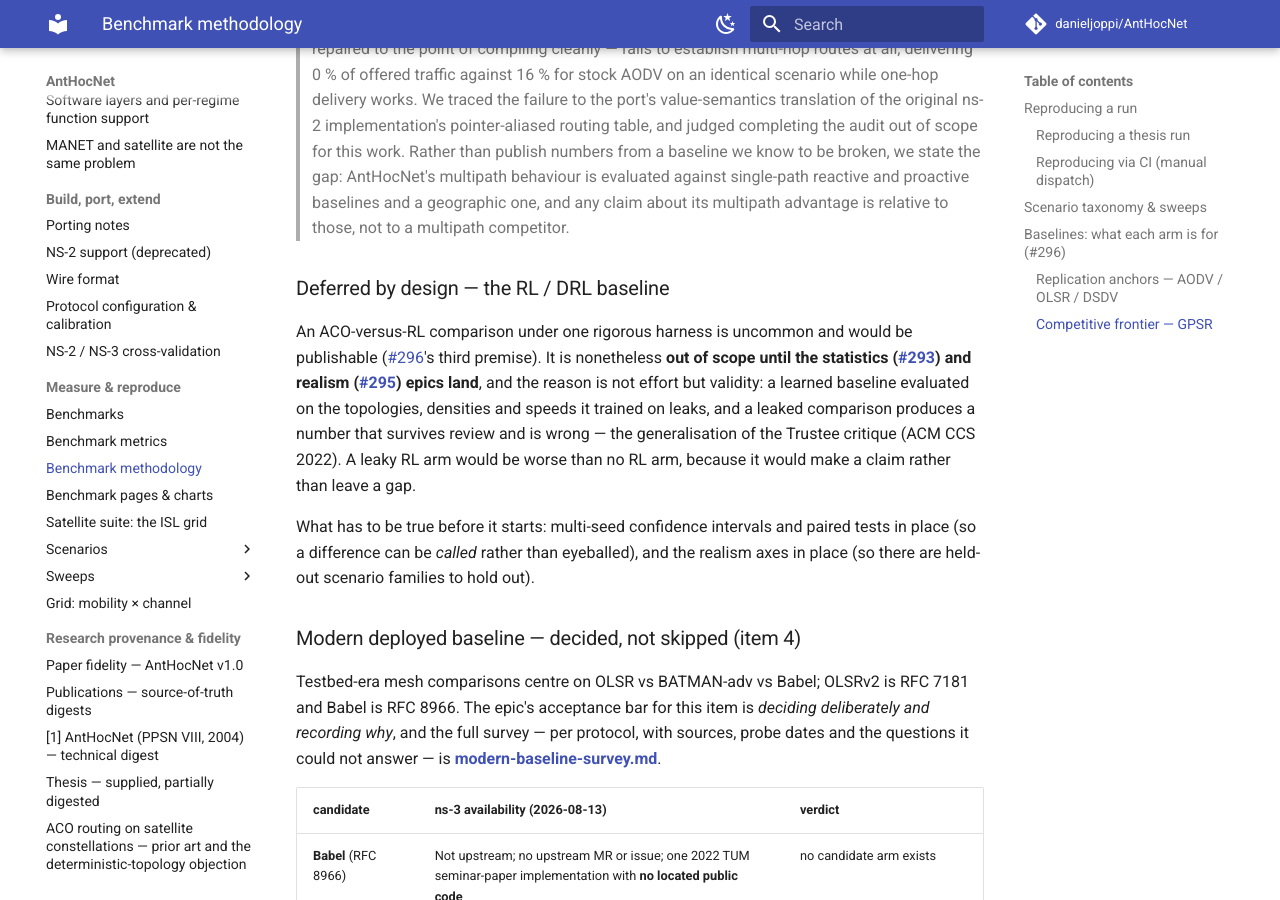
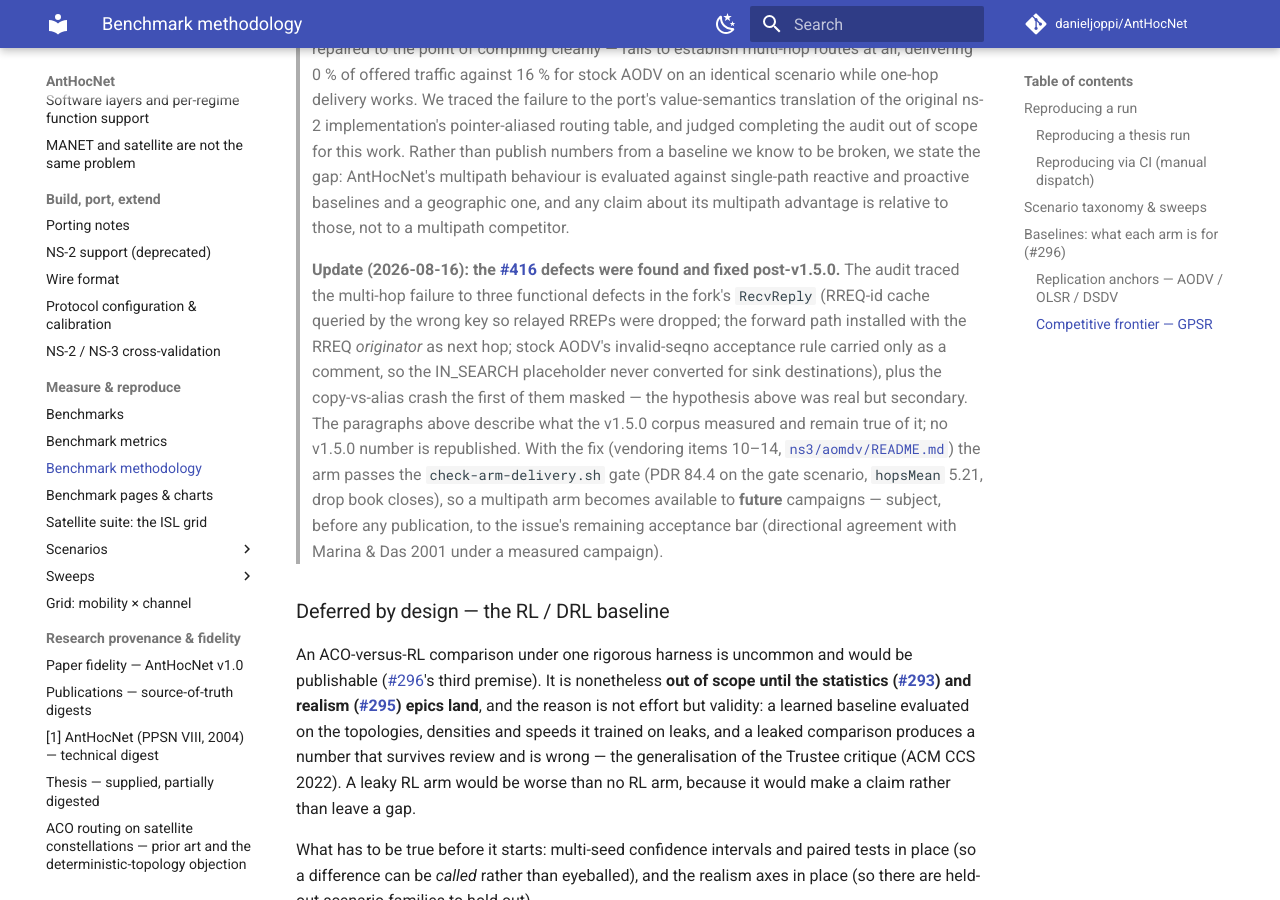
Before and after one commit to danieljoppi/AntHocNet, an MkDocs documentation site: the page built from docs/benchmarks/methodology.md, in a window 1280 px wide and 900 px high, scrolled down 9823 px. Built offline with MkDocs 1.6.1 and Material for MkDocs 9.7.7, drawn with Linux system fonts in a browser that asks for light colours; comment, search, counter and statistics services are not loaded.

Commit message:
chore(bench): retire aomdv from KNOWN_BROKEN — the arm delivers multi-hop (#416)
With the #416 fixes (vendoring items 10-14, the two cherry-picked commits
below this one) the aomdv arm delivers on the arm-delivery gate scenario, so
per the gate's own removal rule the aomdv=#416 entry must go: the gate FAILS
when a listed arm delivers, keeping the known-broken list honest.

Verified on a live ns-3.42 tree (GitLab source archive, optimized profile,
ci.yml module list), full before/after:

  pristine main aomdv, gate scenario
    (--nNodes=16 --area=500 --range=175 --pause=120 --flows=3 --time=60):
      SIGSEGV (did not complete)  [ns-3.42; the 0.0 %-PDR variant of the
      same defect chain was recorded on ns-3.48 in #416]
  pristine main aomdv, 5-node/100 m single-hop field:
      PDR 100.0, hopsMean=1.00 — the exact #416 signature
  fixed aomdv, gate scenario:
      PDR 84.4, hopTx=5680, hopsMean=5.21, dropSum=97.13 — all four gate
      checks pass; two repeat runs byte-identical (#129)
  fixed aomdv, denser variant (25 nodes / 500 m): PDR 75.1
  fixed aomdv, sparser connected variant (12 nodes / 500 m): PDR 100.0
      (16/600 and 16/550 read 0 % but the oracle also reads 0 % there —
      seed-1 fields are partitioned; not evidence about the arm)

  bash ns3/tools/check-arm-delivery.sh: PASS on all seven arms
      (anthocnet 92.6, aodv 98.1, olsr 99.3, dsdv 42.2, gpsr 67.1,
      aomdv 84.4, oracle 100.0)
  bash ns3/tools/check-allowlists.sh: PASS
  bash ns3/tools/check-determinism.sh: PASS
  ./test.py -s anthocnet: 1/1 PASS

Also updates the gate header's "broken TODAY" sentence (both listed arms are
now fixed) and adds the dated post-v1.5.0 update note to
docs/benchmarks/methodology.md next to the GPSR one, same shape: the v1.5.0
verdict and paper paragraph stand for the corpus; a multipath arm becomes
available to future campaigns, still gated on the Marina & Das 2001
directional-agreement acceptance in #416. No v1.5.0 number republished.

Refs #416, #429, #414

Co-Authored-By: Claude Fable 5 <noreply@anthropic.com>
Claude-Session: https://claude.ai/code/session_01VKtKHtuMwTUY8uBBCJceDY

```diff
--- a/docs/benchmarks/methodology.md
+++ b/docs/benchmarks/methodology.md
@@ -426,6 +426,23 @@ The paragraph this produces, in the form the paper will use it:
 > evaluated against single-path reactive and proactive baselines and a
 > geographic one, and any claim about its multipath advantage is relative to
 > those, not to a multipath competitor.
+
+> **Update (2026-08-16): the [#416](https://github.com/danieljoppi/AntHocNet/issues/416)
+> defects were found and fixed post-v1.5.0.** The audit traced the multi-hop
+> failure to three functional defects in the fork's `RecvReply` (RREQ-id cache
+> queried by the wrong key so relayed RREPs were dropped; the forward path
+> installed with the RREQ *originator* as next hop; stock AODV's
+> invalid-seqno acceptance rule carried only as a comment, so the IN_SEARCH
+> placeholder never converted for sink destinations), plus the copy-vs-alias
+> crash the first of them masked — the hypothesis above was real but
+> secondary. The paragraphs above describe what the v1.5.0 corpus measured
+> and remain true of it; no v1.5.0 number is republished. With the fix
+> (vendoring items 10–14, [`ns3/aomdv/README.md`](../../ns3/aomdv/README.md))
+> the arm passes the `check-arm-delivery.sh` gate (PDR 84.4 on the gate
+> scenario, `hopsMean` 5.21, drop book closes), so a multipath arm becomes
+> available to **future** campaigns — subject, before any publication, to the
+> issue's remaining acceptance bar (directional agreement with Marina & Das
+> 2001 under a measured campaign).
 
 ### Deferred by design — the RL / DRL baseline
 
```
Also changed, not shown: 1 other file.
